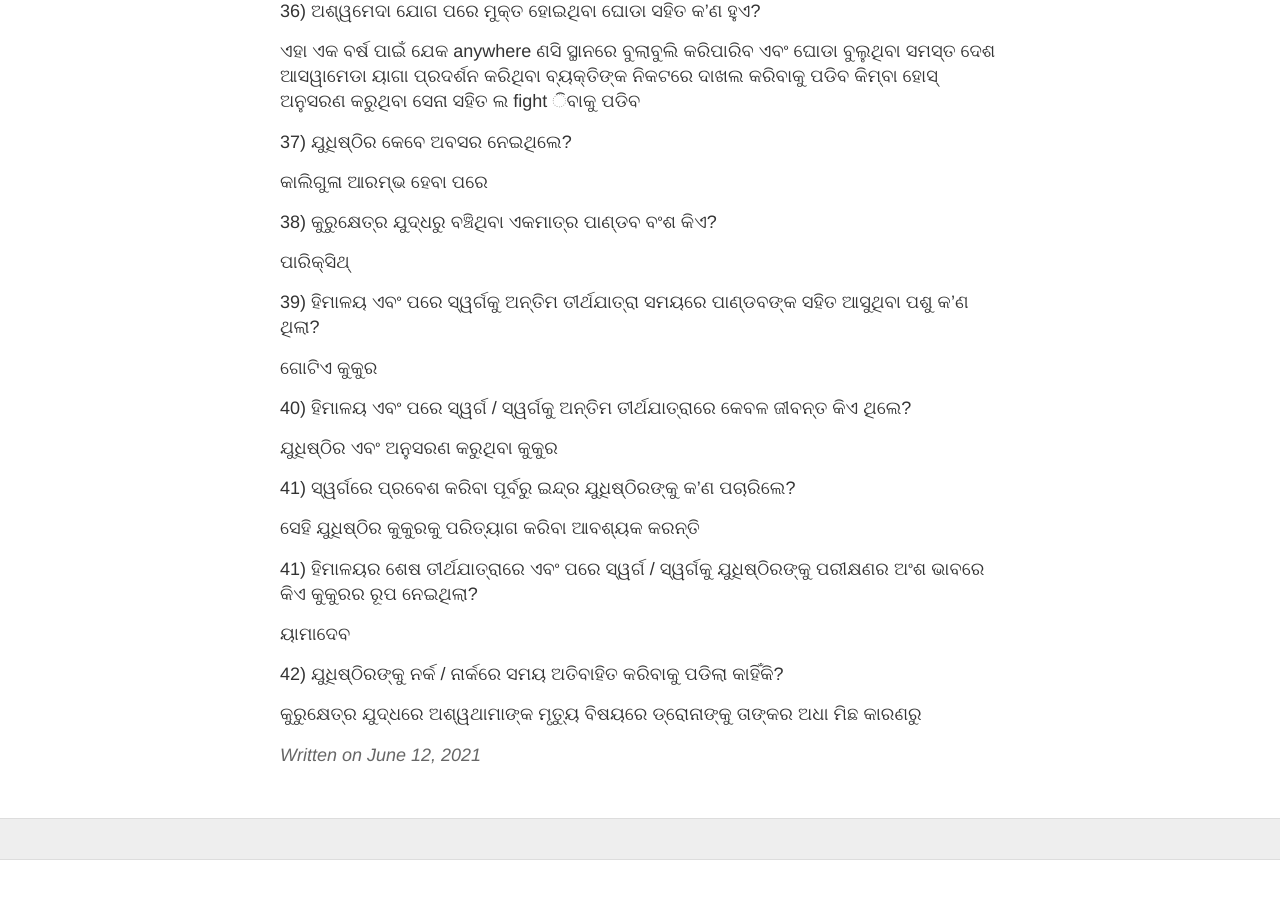
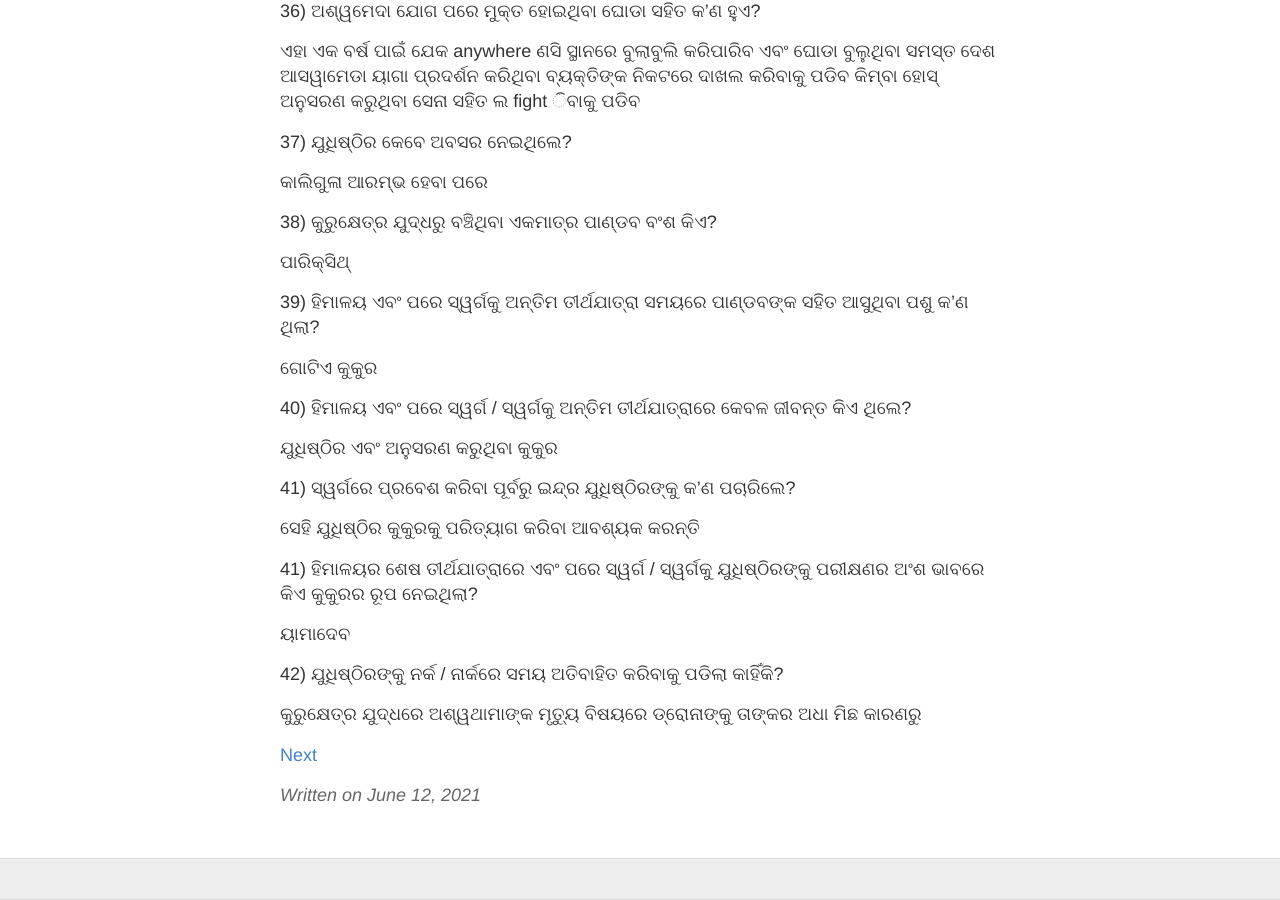
Before and after one commit to gbuk21/HinduGodsOriya, a Jekyll site: the page built from split1/_posts/2021-06-12-ମହାଭାରତ ହିନ୍ଦୁ ପୁରାଣ ପ୍ରଶ୍ନ ଏବଂ ଉତ୍ତରରୁ ଯୁଧିଷ୍ଠିର - 40 ରୁ ଅଧିକ ପ୍ରଶ୍ନ |.md, in a window 1280 px wide and 900 px high, scrolled down 3454 px. Built offline with Jekyll 4.4.1, drawn with Linux system fonts in a browser that asks for light colours; before the commit the page ends 4314 px from its top, so only the background shows below that.

Commit message:
Update 2021-06-12-ମହାଭାରତ ହିନ୍ଦୁ ପୁରାଣ ପ୍ରଶ୍ନ ଏବଂ ଉତ୍ତରରୁ ଯୁଧିଷ୍ଠିର - 40 ରୁ ଅଧିକ ପ୍ରଶ୍ନ |.md

```diff
--- a/split1/_posts/2021-06-12-ମହାଭାରତ ହିନ୍ଦୁ ପୁରାଣ ପ୍ରଶ୍ନ ଏବଂ ଉତ୍ତରରୁ ଯୁଧିଷ୍ଠିର - 40 ରୁ ଅଧିକ ପ୍ରଶ୍ନ |.md
+++ b/split1/_posts/2021-06-12-ମହାଭାରତ ହିନ୍ଦୁ ପୁରାଣ ପ୍ରଶ୍ନ ଏବଂ ଉତ୍ତରରୁ ଯୁଧିଷ୍ଠିର - 40 ରୁ ଅଧିକ ପ୍ରଶ୍ନ |.md
@@ -192,3 +192,5 @@ Jyesthakaunteya
 42) ଯୁଧିଷ୍ଠିରଙ୍କୁ ନର୍କ / ନାର୍କରେ ସମୟ ଅତିବାହିତ କରିବାକୁ ପଡିଲା କାହିଁକି?
 
 କୁରୁକ୍ଷେତ୍ର ଯୁଦ୍ଧରେ ଅଶ୍ୱଥାମାଙ୍କ ମୃତ୍ୟୁ ବିଷୟରେ ଡ୍ରୋନାଙ୍କୁ ତାଙ୍କର ଅଧା ମିଛ କାରଣରୁ
+
+[Next]({{ site.baseurl }}{% link  split1/_posts/2021-06-12-ମହାଭାରତ ହିନ୍ଦୁ ପୁରାଣର ପ୍ରଶ୍ନ ଏବଂ ଉତ୍ତର - 40 ରୁ ଅଧିକ ପ୍ରଶ୍ନ |.md %})
```
